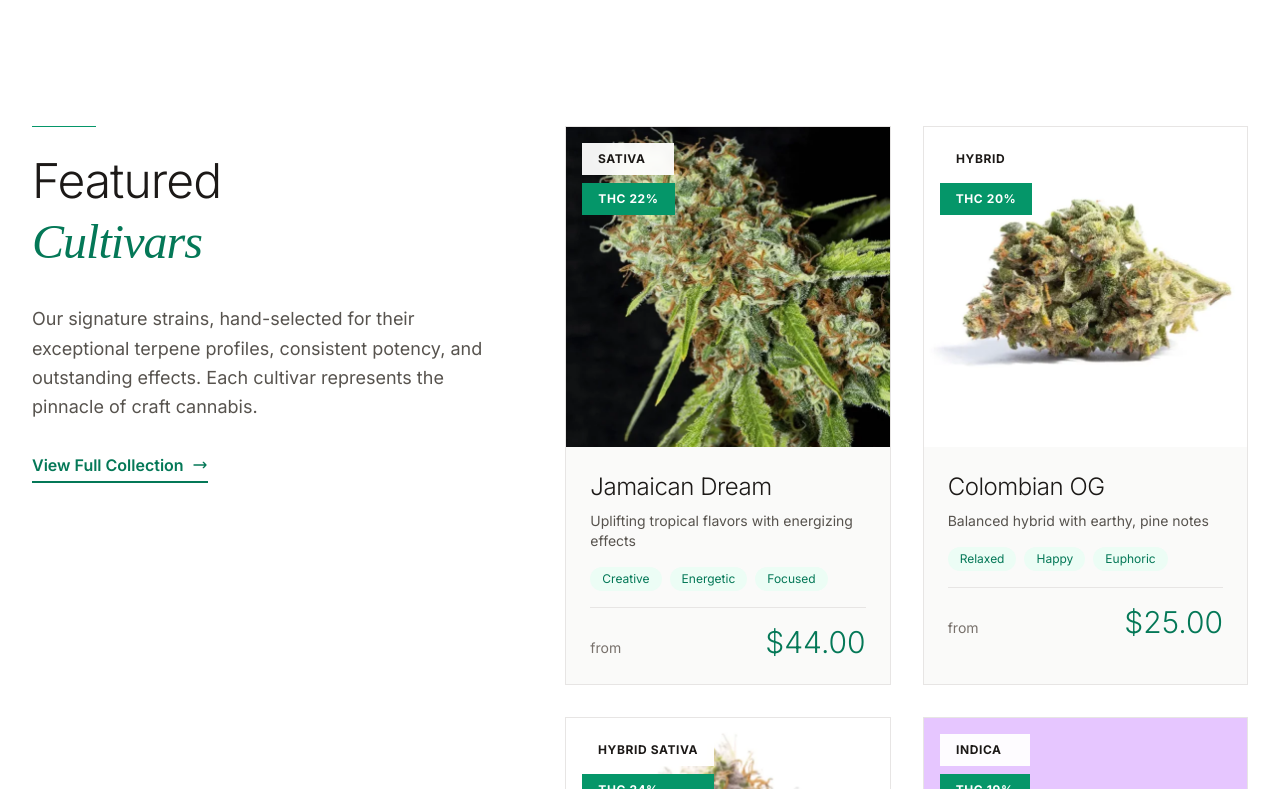
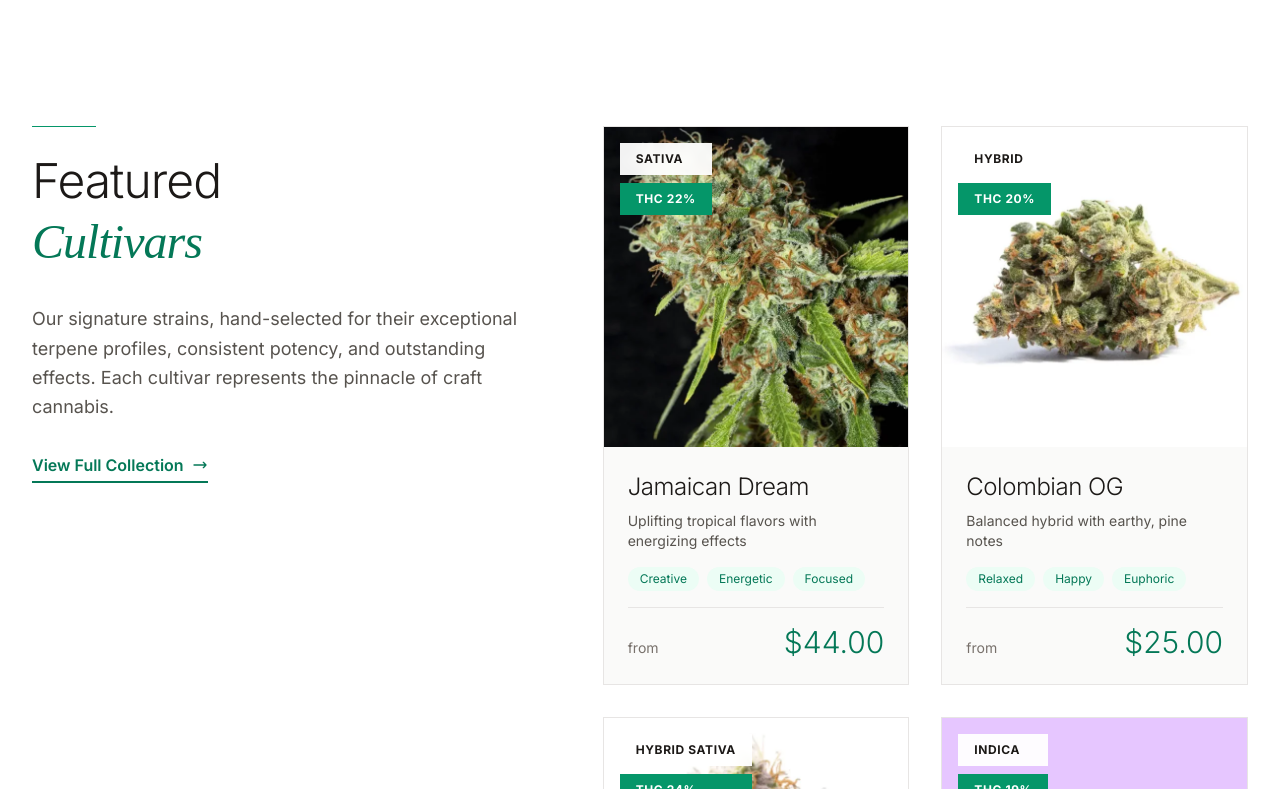
Before and after one commit to saudfaruqi/ecommerce-site, a Next.js app: page / in a window 1280 px wide. Shown: the part 2011-2800 px from the top of the page. Built offline with nearby package versions, Linux system fonts and the light colour scheme; no server answers.

Commit message:
updated design

```diff
--- a/app/page.tsx
+++ b/app/page.tsx
@@ -640,9 +640,11 @@ export default function Home() {
       {/* Featured Products */}
       <section className="py-32 bg-white">
         <div className="mx-auto px-4 sm:px-6 lg:px-8 max-w-7xl w-full">
-          <div className="grid grid-cols-12 gap-16 mb-20">
-            <div className="col-span-12 md:col-span-5">
-              <div className="sticky top-32">
+          {/* ── FIX: replaced grid-cols-12 with flex-col/flex-row to avoid mobile overflow ── */}
+          <div className="flex flex-col lg:flex-row lg:gap-16 mb-20">
+            {/* Sidebar */}
+            <div className="w-full lg:w-5/12 mb-12 lg:mb-0 flex-shrink-0">
+              <div className="lg:sticky lg:top-32">
                 <div className="h-px w-16 bg-emerald-600 mb-6"></div>
                 <h2 className="reveal-text text-5xl font-light mb-8 text-stone-900 leading-tight">
                   Featured<br/>
@@ -660,7 +662,8 @@ export default function Home() {
               </div>
             </div>
 
-            <div className="col-span-12 md:col-span-7">
+            {/* Products grid */}
+            <div className="w-full lg:w-7/12 min-w-0">
               <div className="products-grid grid grid-cols-1 sm:grid-cols-2 gap-8">
                 {products.map((product) => (
                   <Link
```
